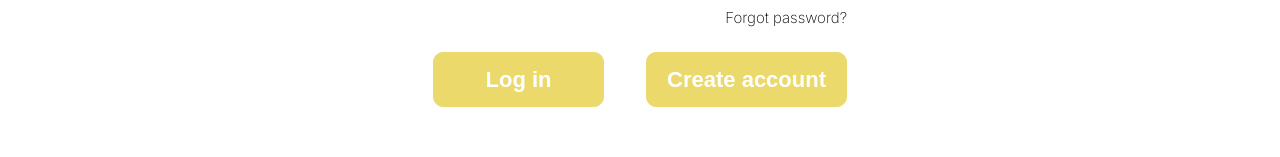
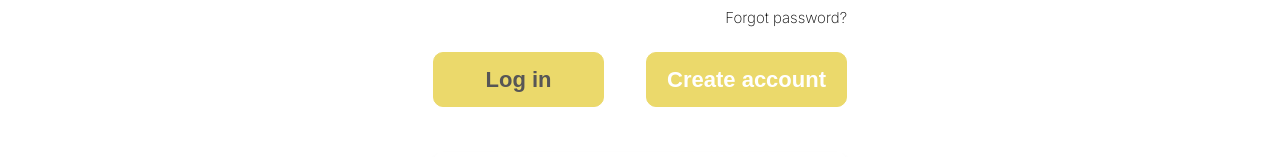
Before and after one commit to ItzVakko/Educity-Commerce-Web, a Next.js app: page /Pages/LoginPage in a window 1280 px wide. In both pictures the pointer is over the button "Log in". Shown: the part 396-553 px from the top of the page. Built offline with nearby package versions, Linux system fonts and the light colour scheme.

Commit message:
added button hover effect

```diff
--- a/src/app/Pages/LoginPage/LoginForm.css
+++ b/src/app/Pages/LoginPage/LoginForm.css
@@ -55,6 +55,11 @@ label {
   color: #ffffff;
   font-size: 22px;
   font-weight: 600;
+  transition: 1s;
+}
+
+.login-page-buttons button:hover {
+  color: rgb(87, 86, 86);
 }
 
 .login-button {
```
